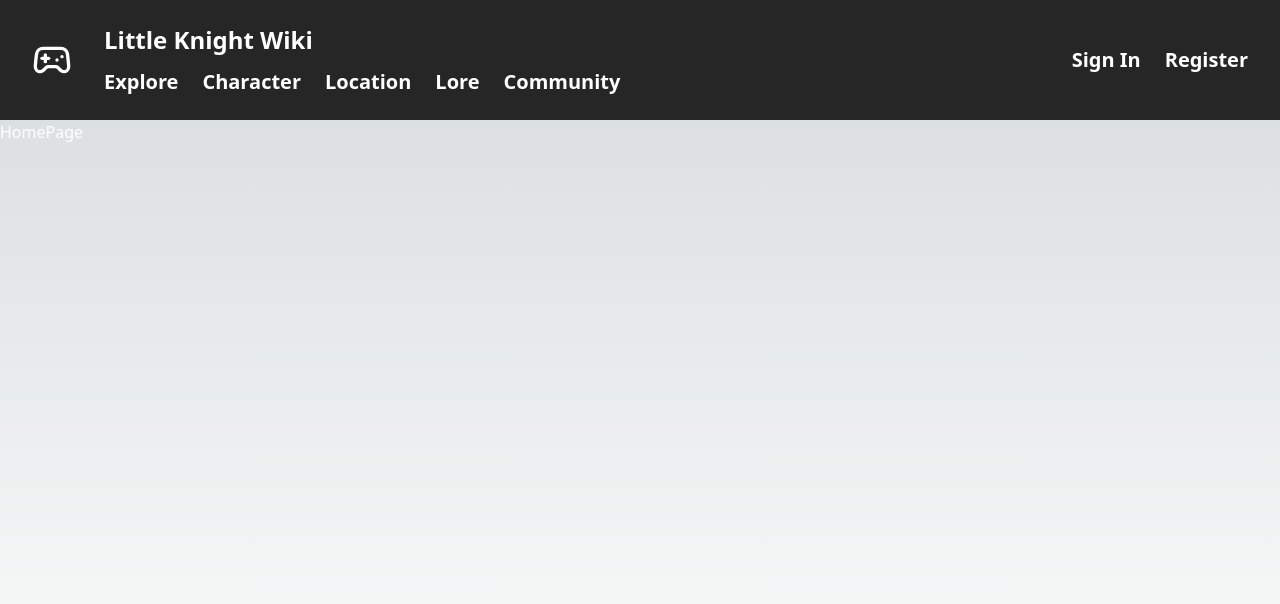
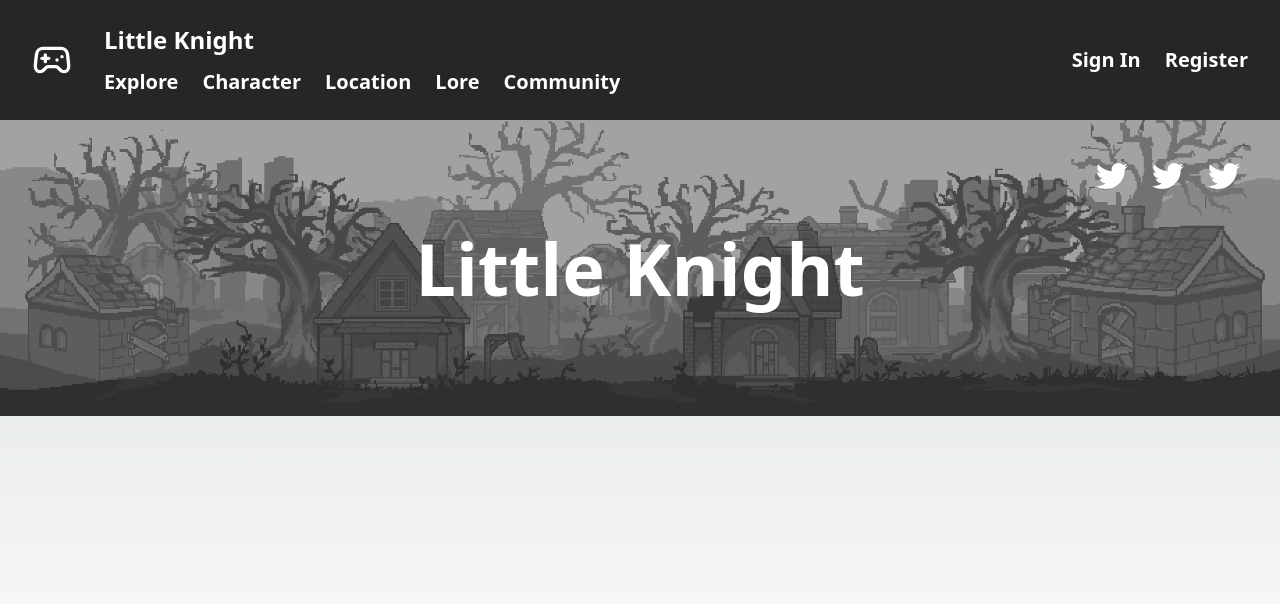
Before and after one commit to NhanVo-gmt/Knight-frontend, a Next.js app: page / in a window 1280 px wide. Shown: the top 604 px of the page. Built offline with nearby package versions, Linux system fonts and the light colour scheme.

Commit message:
adding banner to header

```diff
--- /dev/null
+++ b/src/app/home/HomeHeader.tsx
@@ -0,0 +1,25 @@
+import React from "react";
+import { FaTwitter } from "react-icons/fa";
+
+
+const HomeHeader = () => {
+  return (
+    <div>
+      <div className="relative">
+        <img src="/HomeImages/banner.png" alt="" />
+        <div className="absolute top-1/2 left-1/2 transform -translate-x-1/2 -translate-y-1/2 text-7xl font-bold">
+            Little Knight
+        </div>
+        <div className="absolute right-10 top-10">
+            <div className="flex flex-row gap-6">
+                <FaTwitter className="w-8 h-8"/>
+                <FaTwitter className="w-8 h-8"/>
+                <FaTwitter className="w-8 h-8"/>
+            </div>
+        </div>
+      </div>
+    </div>
+  );
+};
+
+export default HomeHeader;
--- a/src/app/page.tsx
+++ b/src/app/page.tsx
@@ -1,8 +1,11 @@
 import React from 'react'
+import HomeHeader from './home/HomeHeader'
 
 const HomePage = () => {
   return (
-    <div>HomePage</div>
+    <div>
+      <HomeHeader />
+    </div>
   )
 }
 
--- a/src/layout/layout-sections/MainHeader.tsx
+++ b/src/layout/layout-sections/MainHeader.tsx
@@ -17,7 +17,7 @@ const MainHeader = () => {
         </Link>
       </div>
       <div className='flex flex-col flex-grow items-start mx-4 justify-center'>
-        <h1 className='text-white font-bold text-2xl mb-3'>Little Knight Wiki</h1>
+        <h1 className='text-white font-bold text-2xl mb-3'>Little Knight</h1>
         <div className='flex flex-row justify-between items-center gap-6'>
           <MainHeaderButton name='Explore' subUrl='Wiki'/>
           <MainHeaderButton name='Character' />
```
Also changed, not shown: public/HomeImages/Background.png (deleted), public/HomeImages/banner.png (added).
